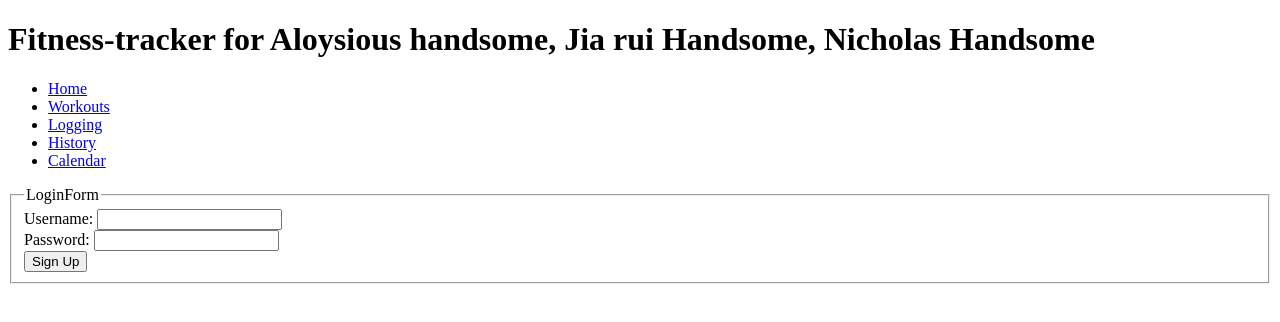
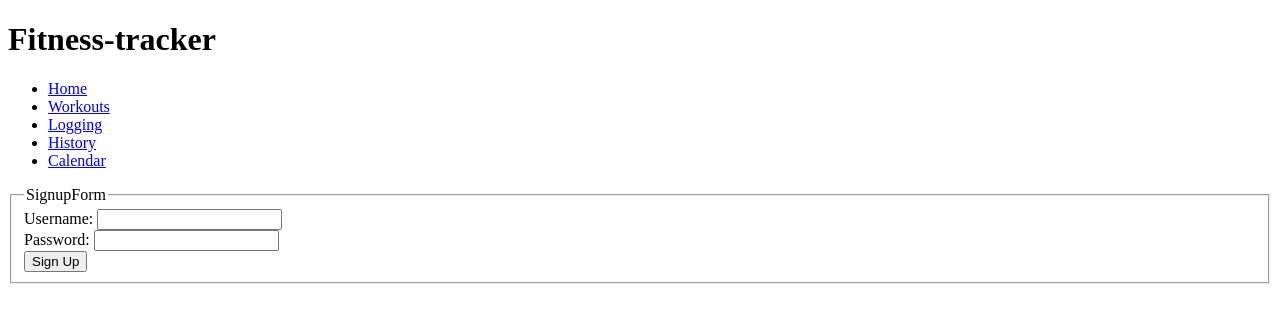
Before and after one commit to nickonick889/fitness-tracker, a React (Vite) app in the folder frontend/: page /users/new in a window 1280 px wide. Shown: the top 322 px of the page. Built offline with nearby package versions, Linux system fonts and the light colour scheme; no server answers.

Commit message:
sign up form

```diff
--- a/frontend/src/App.jsx
+++ b/frontend/src/App.jsx
@@ -17,8 +17,7 @@ const App = () => {
     return (
       <>
         <h1>
-          Fitness-tracker for Aloysious handsome, Jia rui Handsome, Nicholas
-          Handsome
+          Fitness-tracker
         </h1>
         <Navbar />
         <Routes>
--- a/frontend/src/components/SignInForm.jsx
+++ b/frontend/src/components/SignInForm.jsx
@@ -19,7 +19,7 @@ export default function SignupForm() {
   return (
     <form onSubmit={handleSubmit}>
       <fieldset>
-        <legend>LoginForm</legend>
+        <legend>SignupForm</legend>
 
         <label>
           Username:{" "}
```
